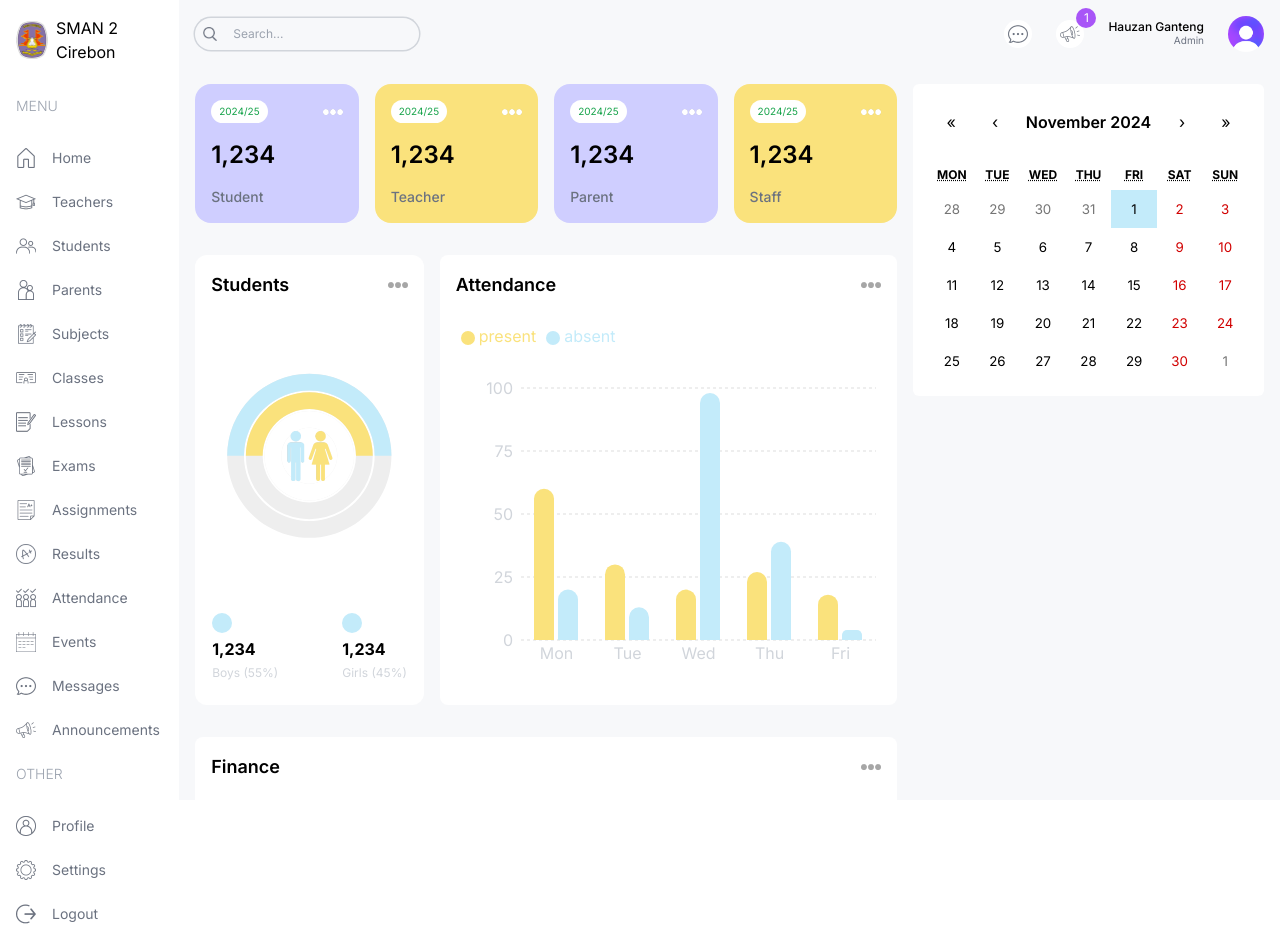
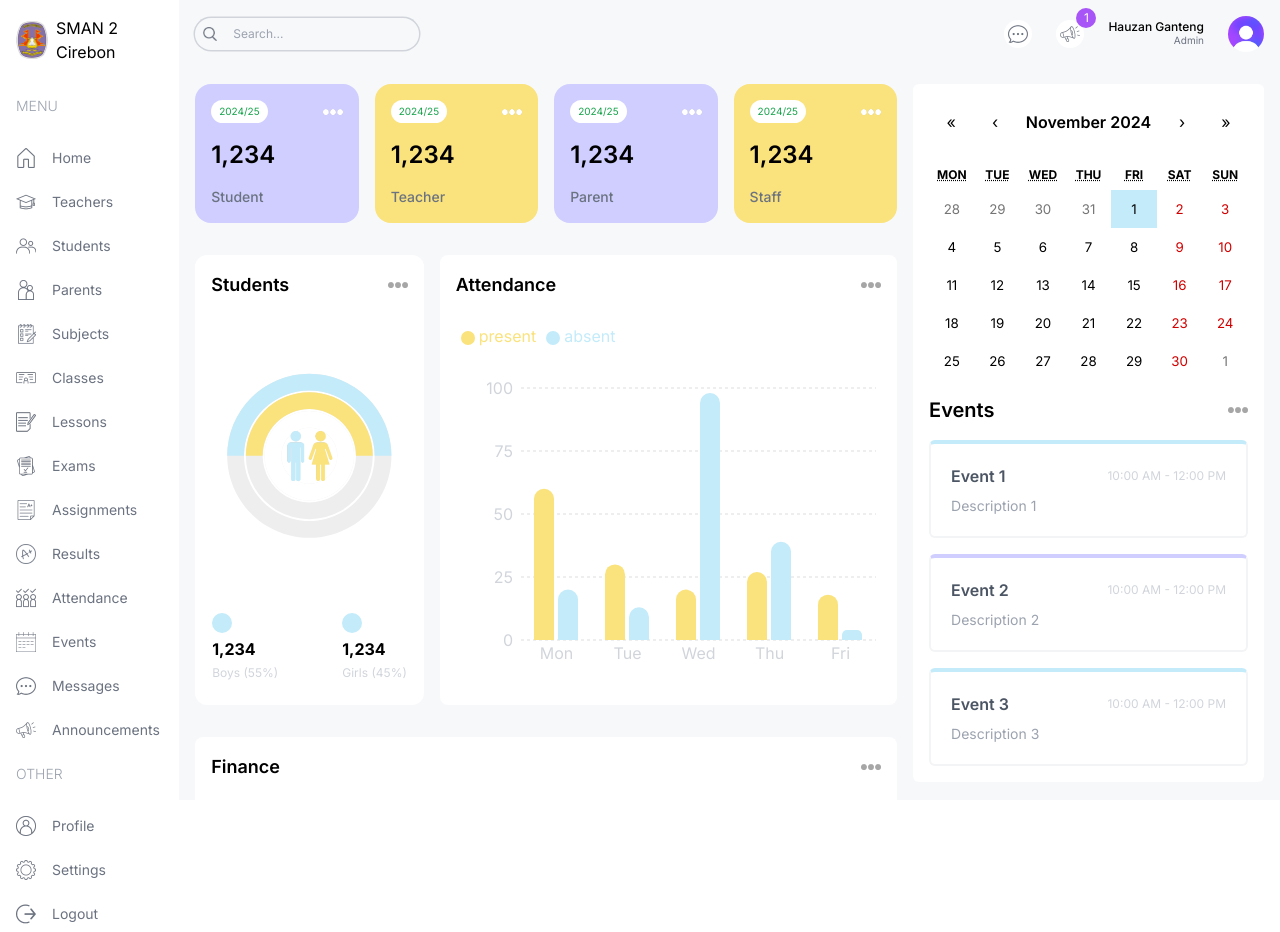
Before and after one commit to hauzanrafiattallah/SMAN-2-CIREBON-DASHBOARD, a Next.js app: page /admin in a window 1280 px wide. Built offline with nearby package versions, Linux system fonts and the light colour scheme.

Commit message:
Add EventCalendar component with event display; enhance styling and layout

```diff
--- a/src/components/EventCalendar.tsx
+++ b/src/components/EventCalendar.tsx
@@ -1,11 +1,35 @@
 "use client";
+
 import React, { useState } from "react";
 import Calendar from "react-calendar";
-import 'react-calendar/dist/Calendar.css';
+import "react-calendar/dist/Calendar.css";
+import Image from "next/image";
 
 type ValuePiece = Date | null;
 
 type Value = ValuePiece | [ValuePiece, ValuePiece];
+
+// Temporary
+const events = [
+  {
+    id: 1,
+    title: "Event 1",
+    time: "10:00 AM - 12:00 PM",
+    description: "Description 1",
+  },
+  {
+    id: 2,
+    title: "Event 2",
+    time: "10:00 AM - 12:00 PM",
+    description: "Description 2",
+  },
+  {
+    id: 3,
+    title: "Event 3",
+    time: "10:00 AM - 12:00 PM",
+    description: "Description 3",
+  },
+];
 
 const EventCalendar = () => {
   const [value, onChange] = useState<Value>(new Date());
@@ -13,6 +37,24 @@
   return (
     <div className="bg-white p-4 rounded-md">
       <Calendar onChange={onChange} value={value} />
+      <div className="flex justify-between items-center">
+        <h1 className="font-semibold text-xl my-4">Events</h1>
+        <Image src="/moreDark.png" alt="" width={20} height={20} />
+      </div>
+      <div className="flex flex-col gap-4">
+        {events.map((event) => (
+          <div
+            className="p-5 rounded-md border-2 border-gray-100 border-t-4 odd:border-t-sky even:border-t-Purple"
+            key={event.id}
+          >
+            <div className="flex items-center justify-between">
+              <h1 className="font-semibold text-gray-600">{event.title}</h1>
+              <span className="text-gray-300 text-xs">{event.time}</span>
+            </div>
+            <p className="mt-2 text-gray-400 text-sm">{event.description}</p>
+          </div>
+        ))}
+      </div>
     </div>
   );
 };
```
